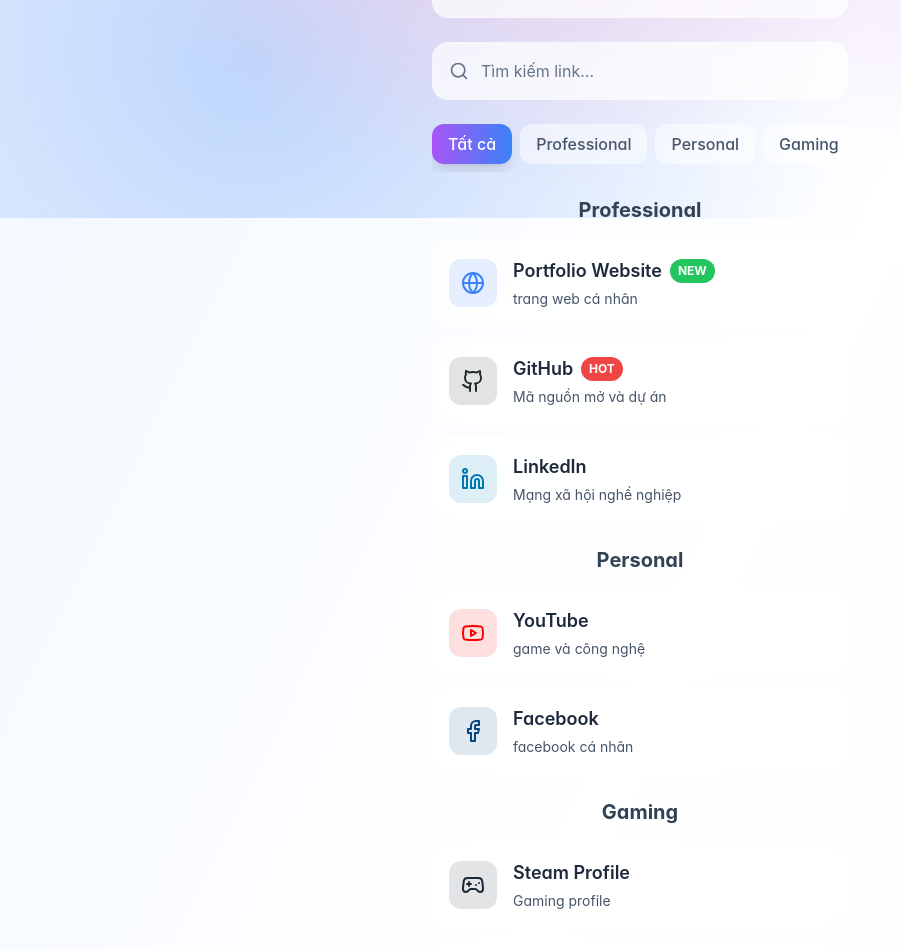
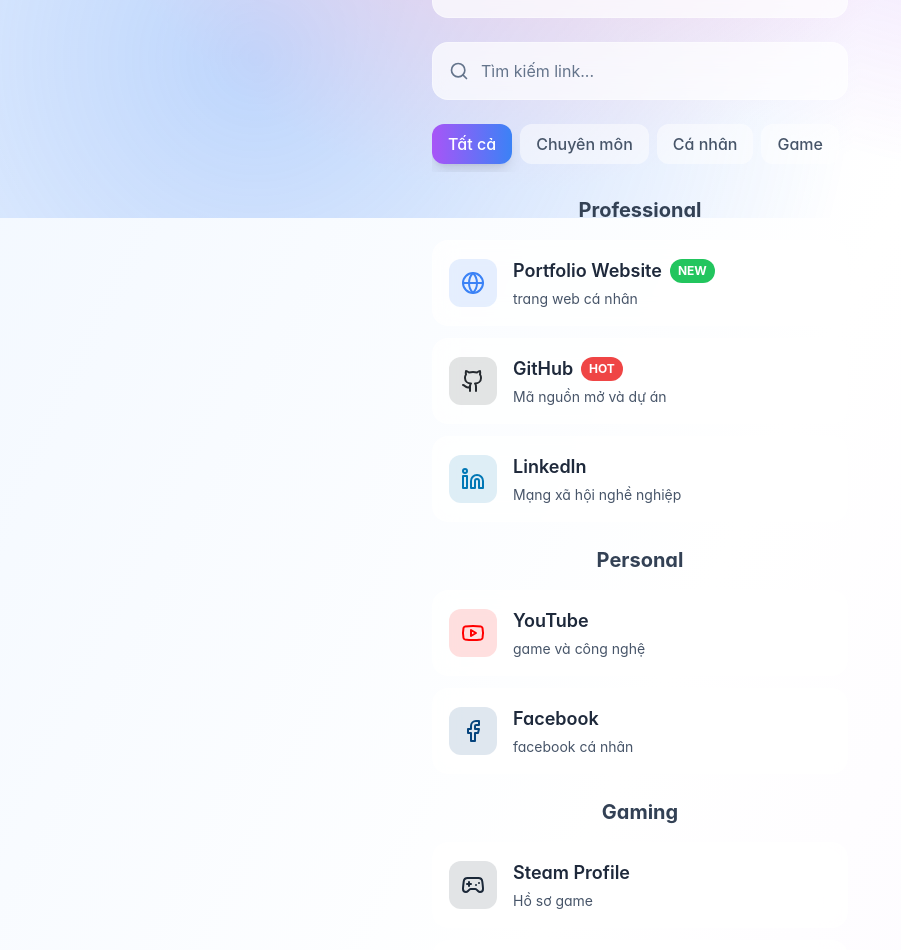
Before and after one commit to taitai2107/prf_config, a React (Vite) app: page / in a window 1280 px wide. Shown: the part 582-1532 px from the top of the page, without its empty margins (0-901 px from the left). Built offline with nearby package versions, Linux system fonts and the light colour scheme.

Commit message:
update trans

```diff
--- a/public/data.json
+++ b/public/data.json
@@ -4,7 +4,7 @@
     "bio": "gamer, coder, designer, creator",
     "description": "0832597839 | tainguyencongkhanh@gmail.com",
     "avatar": "https://res.cloudinary.com/doivdewue/image/upload/v1756521048/images_1_qc6a7g.jpg",
-    "location": "Hà Nội - Việt Nam",
+    "location": "Ha Noi - Viet Nam",
     "email": "tainguyencongkhanh@gmail.com",
     "phone": "0832597839",
     "status": "available"
--- a/src/components/CategoryFilter.tsx
+++ b/src/components/CategoryFilter.tsx
@@ -1,4 +1,4 @@
-import React from 'react';
+
 import { motion } from 'framer-motion';
 import { useTranslation } from 'react-i18next';
 
@@ -9,8 +9,28 @@
   isDark: boolean;
 }
 
-export function CategoryFilter({ categories, selectedCategory, onCategoryChange, isDark }: CategoryFilterProps) {
+export function CategoryFilter({
+  categories,
+  selectedCategory,
+  onCategoryChange,
+  isDark,
+}: CategoryFilterProps) {
   const { t } = useTranslation();
+
+
+  const labelForCategory = (cat: string) => {
+    const key = cat.trim().toLowerCase();
+    switch (key) {
+      case 'professional':
+        return t('navigation.professional');
+      case 'personal':
+        return t('navigation.personal');
+      case 'gaming':
+        return t('navigation.gaming');
+      default:
+        return cat;
+    }
+  };
 
   return (
     <motion.div
@@ -51,7 +71,7 @@
                 : 'bg-white/50 text-slate-600 hover:bg-white/80'
           }`}
         >
-          {category}
+          {labelForCategory(category)}
         </motion.button>
       ))}
     </motion.div>
--- a/src/components/EnhancedLinkButton.tsx
+++ b/src/components/EnhancedLinkButton.tsx
@@ -150,8 +150,8 @@
               </div>
 
               <p className={`text-sm ${isDark ? 'text-slate-300' : 'text-slate-600'}`}>
-                {item.description}
-              </p>
+  {t(`link.${item.id}.description`, { defaultValue: item.description })}
+</p>
 
               {!isActive && isScheduled && item.endDate && (
                 <CountdownTimer endDate={item.endDate} isDark={isDark} />
--- a/src/i18n/translations.ts
+++ b/src/i18n/translations.ts
@@ -1,3 +1,6 @@
+import { p } from "framer-motion/client";
+import { ProfileHeader } from "../components/ProfileHeader";
+
 export const translations = {
   vi: {
     translation: {
@@ -7,10 +10,36 @@
           busy: 'Đang bận'
         }
       },
-      navigation: {
+      link: {
+        portfolio: {
+          description: 'trang web cá nhân',
+        },
+        github: {
+          description: 'Mã nguồn mở và dự án',
+        },
+        linkedin: {
+          description: 'Mạng xã hội nghề nghiệp',
+        },
+        youtube: {
+          description: 'game và công nghệ',
+        },
+        facebook: {
+          description: 'facebook cá nhân',
+        },
+        steam: {
+          description: 'Hồ sơ game',
+        },
+        discord: {
+          description: 'trang cá nhân Discord',
+        },
+      },
+        navigation: {
         all: 'Tất cả',
         search: 'Tìm kiếm link...',
-        noResults: 'Không tìm thấy link nào với từ khóa "{{term}}"'
+        noResults: 'Không tìm thấy link nào với từ khóa "{{term}}"',
+        professional: 'Chuyên môn',
+        personal: 'Cá nhân',
+        gaming: 'Game',
       },
       actions: {
         call: 'Gọi',
@@ -41,7 +70,7 @@
         emailSent: 'Đang mở ứng dụng email...'
       },
       share: {
-        title: 'Donate',
+        title: 'Ủng hộ',
         scanQR: 'Quét bằng điện thoại để chuyển khoản MB Bank',
         qrDownloaded: 'QR Code đã được tải xuống',
         analyticsExported: 'Analytics đã được xuất',
@@ -62,10 +91,36 @@
           busy: 'Busy'
         }
       },
-      navigation: {
+       link: {
+        portfolio: {
+          description: 'personal website',
+        },
+        github: {
+          description: 'Open-source & projects',
+        },
+        linkedin: {
+          description: 'Professional network',
+        },
+        youtube: {
+          description: 'gaming & technology',
+        },
+        facebook: {
+          description: 'personal facebook',
+        },
+        steam: {
+          description: 'Gaming profile',
+        },
+        discord: {
+          description: 'personal Discord',
+        },
+      },
+       navigation: {
         all: 'All',
         search: 'Search links...',
-        noResults: 'No links found for "{{term}}"'
+        noResults: 'No links found for "{{term}}"',
+        professional: 'Professional',
+        personal: 'Personal',
+        gaming: 'Gaming',
       },
       actions: {
         call: 'Call',
```
